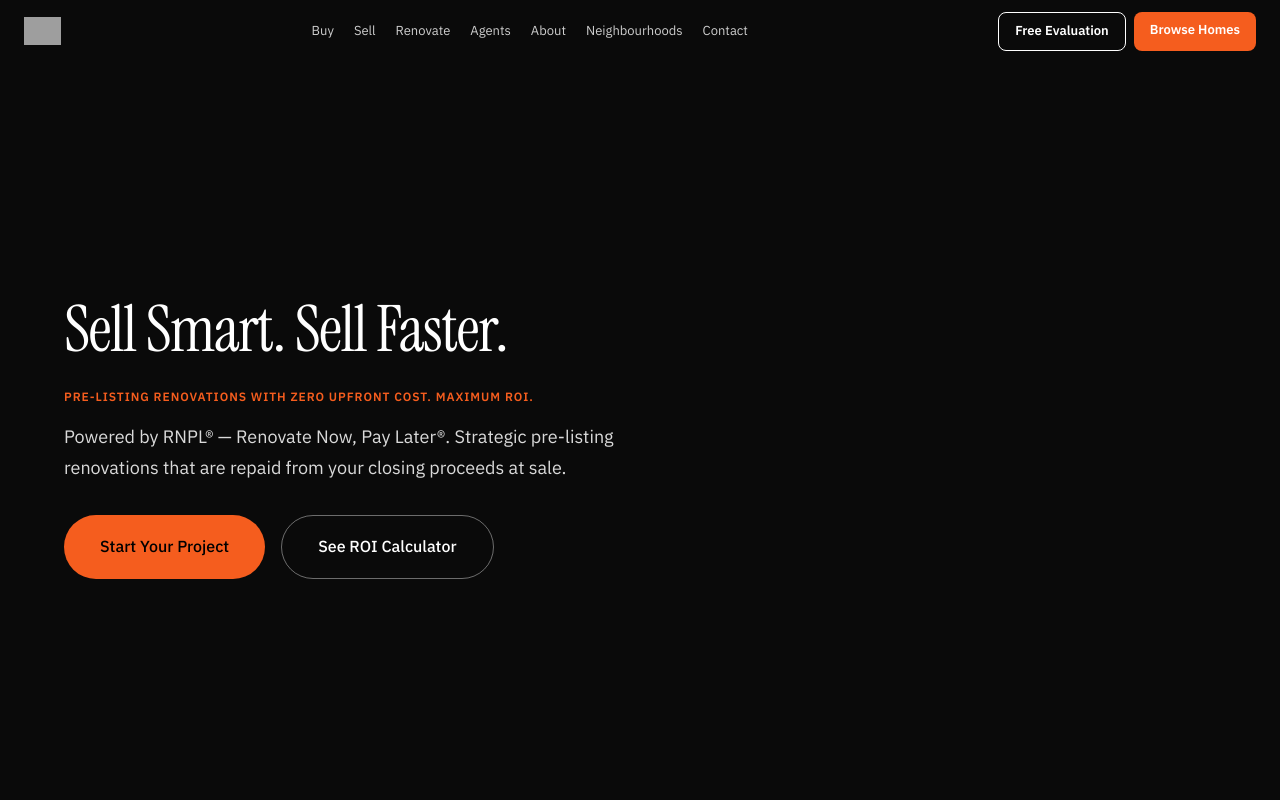
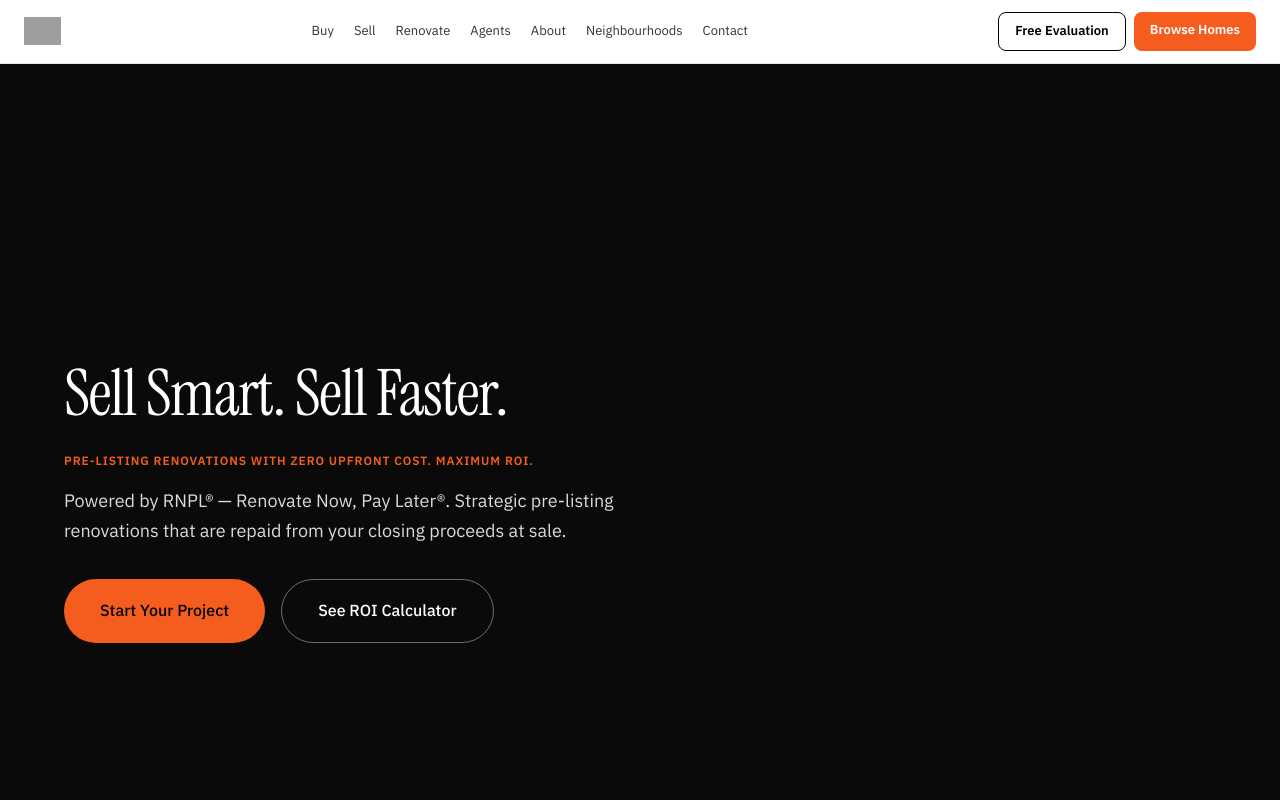
Before and after one commit to GarryRai1/Zumin-Published-Sites, a plain HTML site: page zuminrealestate/sell.html in a window 1280 px wide. Shown: the top 800 px of the page. Drawn offline with Linux system fonts and the light colour scheme; grey boxes are pictures that could not be loaded.

Commit message:
publish: zuminrealestate/sell.html

```diff
--- a/zuminrealestate/sell.html
+++ b/zuminrealestate/sell.html
@@ -42,16 +42,16 @@
 </head>
 <body>
 
-  <header style="background:transparent;color:#ffffff;padding:0.75rem 1.5rem;display:flex;align-items:center;gap:1rem;position:fixed;top:0;left:0;right:0;z-index:100;">
+  <header style="background:#ffffff;color:#000000;padding:0.75rem 1.5rem;display:flex;align-items:center;gap:1rem;border-bottom:1px solid #e5e7eb;position:sticky;top:0;z-index:100;backdrop-filter:blur(12px);-webkit-backdrop-filter:blur(12px);">
     <a href="/" style="display:flex;align-items:center;gap:0.5rem;text-decoration:none;color:inherit;">
       <img src="https://rmnnyywyaymriplnijov.supabase.co/storage/v1/object/public/media/a5438c06-0dae-4900-9399-40e0c45cb6f8/1780943874643-dfsknc.png" alt="" style="height:28px;width:auto;" />
 
     </a>
     <nav style="flex:1;display:flex;justify-content:center;gap:1.25rem;">
-      <a href="/buy" style="font-size:0.8125rem;color:#ffffff;opacity:0.8;text-decoration:none;">Buy</a><a href="/sell" style="font-size:0.8125rem;color:#ffffff;opacity:0.8;text-decoration:none;">Sell</a><a href="/renovate" style="font-size:0.8125rem;color:#ffffff;opacity:0.8;text-decoration:none;">Renovate</a><a href="/agents" style="font-size:0.8125rem;color:#ffffff;opacity:0.8;text-decoration:none;">Agents</a><a href="/about" style="font-size:0.8125rem;color:#ffffff;opacity:0.8;text-decoration:none;">About</a><a href="/neighbourhoods" style="font-size:0.8125rem;color:#ffffff;opacity:0.8;text-decoration:none;">Neighbourhoods</a><a href="/contact" style="font-size:0.8125rem;color:#ffffff;opacity:0.8;text-decoration:none;">Contact</a>
+      <a href="/buy" style="font-size:0.8125rem;color:#000000;opacity:0.8;text-decoration:none;">Buy</a><a href="/sell" style="font-size:0.8125rem;color:#000000;opacity:0.8;text-decoration:none;">Sell</a><a href="/renovate" style="font-size:0.8125rem;color:#000000;opacity:0.8;text-decoration:none;">Renovate</a><a href="/agents" style="font-size:0.8125rem;color:#000000;opacity:0.8;text-decoration:none;">Agents</a><a href="/about" style="font-size:0.8125rem;color:#000000;opacity:0.8;text-decoration:none;">About</a><a href="/neighbourhoods" style="font-size:0.8125rem;color:#000000;opacity:0.8;text-decoration:none;">Neighbourhoods</a><a href="/contact" style="font-size:0.8125rem;color:#000000;opacity:0.8;text-decoration:none;">Contact</a>
     </nav>
     <div style="display:flex;gap:0.5rem;">
-      <a href="/sell" style="font-size:0.8125rem;font-weight:600;padding:0.5rem 1rem;border-radius:0.5rem;text-decoration:none;cursor:pointer;border:1px solid currentColor;color:#ffffff;background:transparent;">Free Evaluation</a><a href="/buy" style="font-size:0.8125rem;font-weight:600;padding:0.5rem 1rem;border-radius:0.5rem;text-decoration:none;cursor:pointer;background:#f55d1e;color:#ffffff;">Browse Homes</a>
+      <a href="/sell" style="font-size:0.8125rem;font-weight:600;padding:0.5rem 1rem;border-radius:0.5rem;text-decoration:none;cursor:pointer;border:1px solid currentColor;color:#000000;background:transparent;">Free Evaluation</a><a href="/buy" style="font-size:0.8125rem;font-weight:600;padding:0.5rem 1rem;border-radius:0.5rem;text-decoration:none;cursor:pointer;background:#f55d1e;color:#ffffff;">Browse Homes</a>
     </div>
   </header>
   <main>
```
